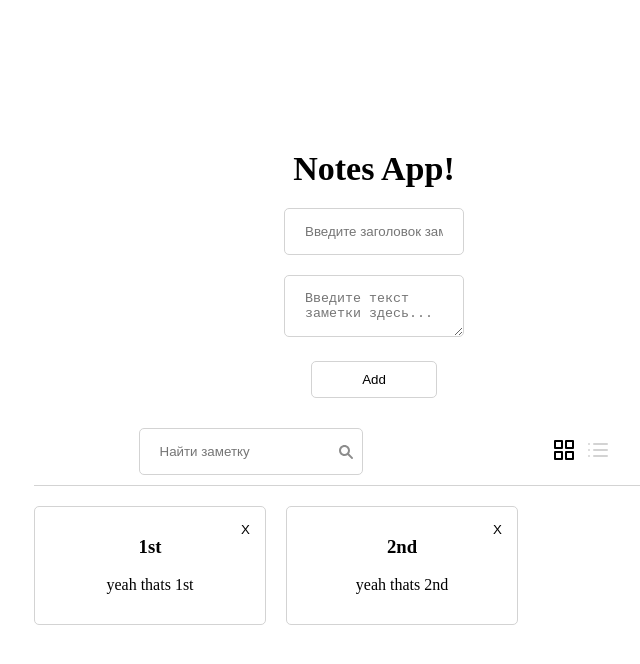
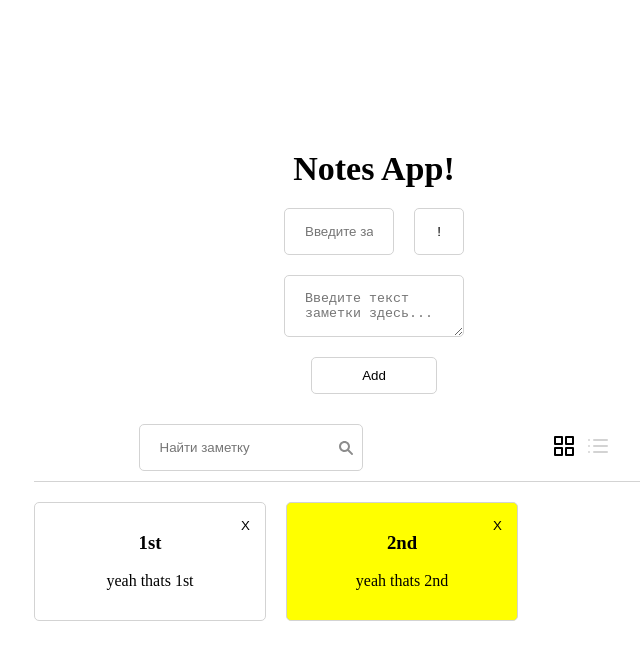
Before and after one commit to Iminrage/vue, a Vue app: page / in a window 1280 px wide. Shown: the top 664 px of the page, without its empty margins (266-906 px from the left). Built offline with nearby package versions, Linux system fonts and the light colour scheme.

Commit message:
add priority

```diff
--- a/src/App.vue
+++ b/src/App.vue
@@ -37,12 +37,13 @@ export default {
         headPlaceholder: "Введите заголовок заметки здесь...",
         head: "",
         bodyPlaceholder: "Введите текст заметки здесь...",
-        body: ""
+				body: "",
+				priority: 0
       },
       grid: true,
       notes: [
-        { head: "1st", body: "yeah thats 1st" },
-        { head: "2nd", body: "yeah thats 2nd" }
+        { head: "1st", body: "yeah thats 1st", priority: 0 },
+        { head: "2nd", body: "yeah thats 2nd", priority: 1 }
 			],
 			query: ""
     };
@@ -70,7 +71,7 @@ export default {
       });
       this.clearError();
       this.note.head = "";
-      this.note.body = "";
+			this.note.body = "";
     },
     rmNote(index) {
       this.notes.splice(index, 1);
--- a/src/assets/scss/main.scss
+++ b/src/assets/scss/main.scss
@@ -43,8 +43,9 @@ body {
   }
 }
 .form__input-wrapper {
+	display: flex;
   position: relative;
-  margin-bottom: 20px;
+	margin-bottom: 20px;
 }
 .form__input {
   display: inline-block;
@@ -72,6 +73,24 @@ body {
   display: inline-block;
   padding: 0 5px;
   color: red;
+}
+.form__priority-picker{
+	display: flex;
+	margin-left: 20px;
+}
+.form__priority{
+	border: 1px solid lightgrey;
+	background: transparent;
+	cursor: pointer;
+	padding: 0;
+	width: 50px;
+	border-radius: 5px;
+}
+.form__priority--red{
+	background-color: red;
+}
+.form__priority--yellow{
+	background-color: yellow;
 }
 .form__submit {
   display: block;
@@ -204,7 +223,14 @@ body {
     stroke: black;
   }
 }
+
 .filters__btn--grid {
 }
 .filters__btn--stroke {
 }
+.notes__item--yellow{
+	background-color: yellow;
+}
+.notes__item--red{
+	background-color: red;
+}
--- a/src/components/Form.vue
+++ b/src/components/Form.vue
@@ -1,14 +1,33 @@
 <template>
-  <div class="form">
+  <form class="form">
     <div class="form__input-wrapper">
-      <input class="form__input" @focus="focused" v-model="note.head" :placeholder="note.headPlaceholder" type="text" />
+      <input
+        class="form__input"
+        @focus="focused"
+        v-model="newNote.head"
+        :placeholder="note.headPlaceholder"
+        type="text"
+      />
+      <div class="form__priority-picker">
+        <button
+          type="button"
+          class="form__priority"
+          :class="`${newNote.priority === 1 && 'form__priority--yellow'} ${newNote.priority === 2 && 'form__priority--red'}`"
+          @click="setNewPriority"
+        >&#33;</button>
+      </div>
       <span class="form__error-message" v-if="error">{{ error }}</span>
     </div>
-		<div class="form__input-wrapper">
-    <textarea class="form__input form__input--text-area" v-model="note.body" :placeholder="note.bodyPlaceholder" type="text"></textarea>
-		</div>
-    <button type="submit" class="form__submit" @click="addNote">add</button>
-  </div>
+    <div class="form__input-wrapper">
+      <textarea
+        class="form__input form__input--text-area"
+        v-model="newNote.body"
+        :placeholder="note.bodyPlaceholder"
+        type="text"
+      ></textarea>
+    </div>
+    <button type="submit" class="form__submit" @click="addNote" @submit="addNote">add</button>
+  </form>
 </template>
 
 
@@ -26,12 +45,23 @@ export default {
       required: true
     }
   },
+  data() {
+    return {
+      newNote: this.note
+    };
+  },
   methods: {
+    setNewPriority() {
+      this.newNote.priority < 2
+        ? this.newNote.priority++
+        : (this.newNote.priority = 0);
+    },
     focused() {
       this.$emit("clearError");
     },
-    addNote() {
-      this.$emit("addNote", this.note);
+    addNote(e) {
+      e.preventDefault();
+      this.$emit("addNote", this.newNote);
     }
   }
 };
--- a/src/components/Notes.vue
+++ b/src/components/Notes.vue
@@ -1,6 +1,11 @@
 <template>
   <ul class="notes">
-    <li class="notes__item" :class="grid && 'notes__item--grid'" v-for="(item, index) in notes" :key="index">
+    <li
+      v-for="(item, index) in notes"
+      class="notes__item"
+      :class="[isGrid, currentPriority(item.priority)]"
+      :key="index"
+    >
       <button class="notes__close" @click="rmNote(index)">X</button>
       <h3 class="notes__title">{{ item.head }}</h3>
       <p class="notes__descr">{{ item.body }}</p>
@@ -17,14 +22,24 @@ export default {
       type: Array,
       required: true
     },
-		grid: {
-			type: Boolean,
-			required: true
-		}
+    grid: {
+      type: Boolean,
+      required: true
+    }
+  },
+  computed: {
+    isGrid() {
+      return this.grid && "notes__item--grid";
+    }
   },
   methods: {
     rmNote(index) {
       this.$emit("rmNote", index);
+		},
+    currentPriority(index) {
+      if (index > 0) {
+        return index === 1 ? "notes__item--yellow" : "notes__item--red";
+      }
     }
   }
 };
```
